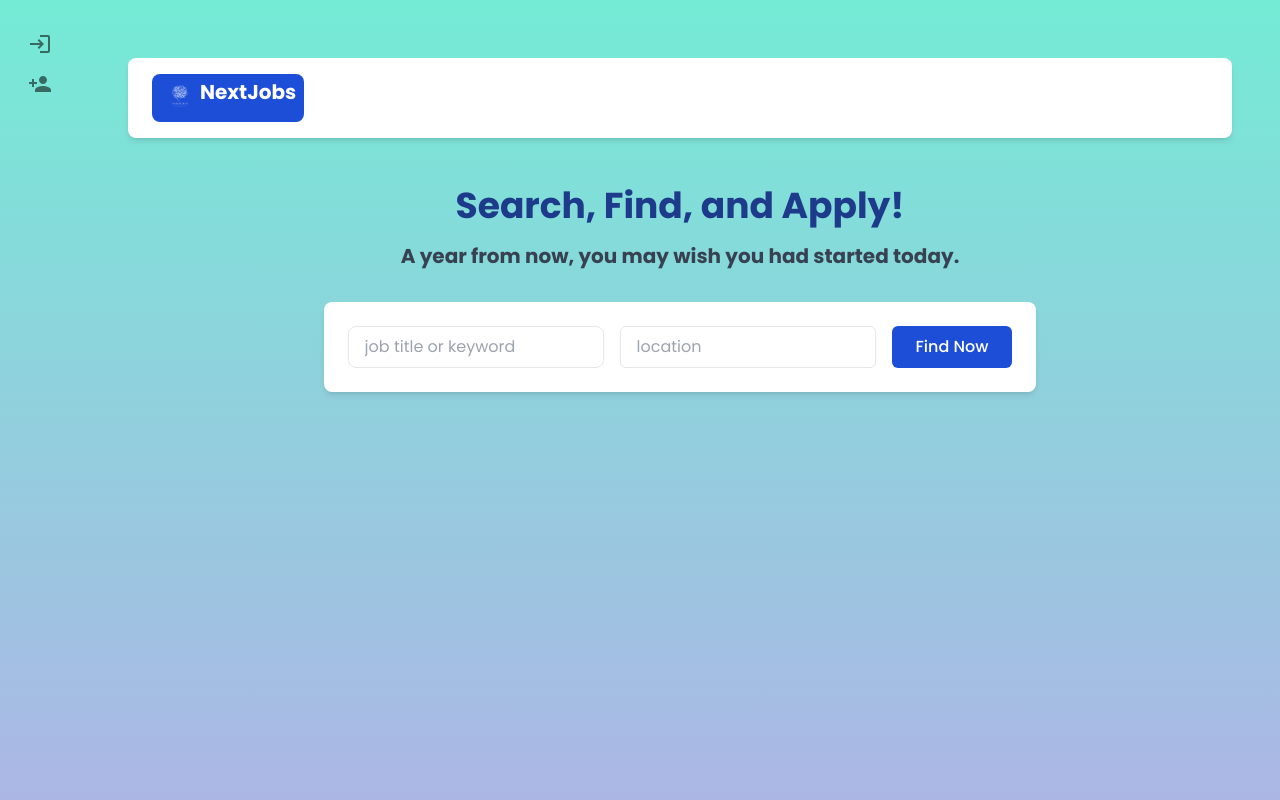
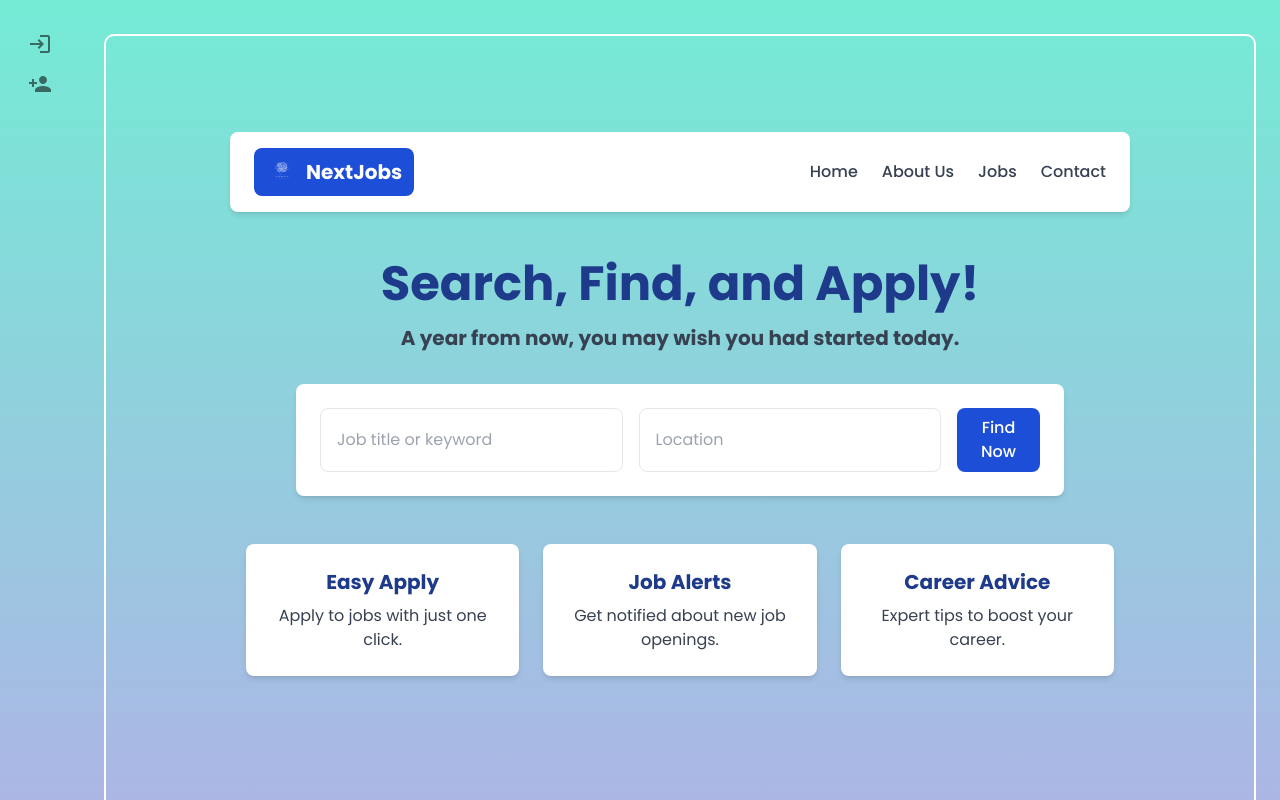
Before and after one commit to DHIRAJKumar09/Job-portal-frontend, a React (Create React App) app: page / in a window 1280 px wide. Built offline with nearby package versions, Linux system fonts and the light colour scheme.

Commit message:
integrate searchapply component in Demo page

```diff
--- a/src/Components/DemoPage/DemoPage.js
+++ b/src/Components/DemoPage/DemoPage.js
@@ -113,6 +113,7 @@ const YourApp = () => {
         background: "linear-gradient(to bottom, #74ebd5, #acb6e5)",
       }}
     >
+
       {/* Sidebar */}
       <Box
         sx={{
@@ -163,6 +164,8 @@ const YourApp = () => {
       </Box>
 
       {/* Main Content */}
+
+
       <Box
         sx={{
           flexGrow: 1,
@@ -177,24 +180,26 @@ const YourApp = () => {
           overflowY: "auto",
         }}
       >
-      <SearchAndApply/>
+
+
         {/* Hero Section */}
-        {/* <Box
+        <Box
           sx={{
             position: "relative",
             width: "100%",
-            height: "100%",
+            height: "100vh",
             display: "flex",
             justifyContent: "center",
             alignItems: "center",
             overflow: "hidden",
-            padding: "150px",
+            padding: "600px 100px 300px 100px",
 
             borderRadius: "10px",
             border: "2px solid white",
             mb: 5,
           }}
-        > */}
+        >
+        <SearchAndApply/>
           {/* Background Video */}
           {/* <video
             autoPlay
@@ -224,6 +229,7 @@ const YourApp = () => {
               fontFamily: "'Nunito', sans-serif",
             }}
           >
+
             <Typography
               variant="h4"
               sx={{
@@ -245,7 +251,7 @@ const YourApp = () => {
               {/* Join our platform to unlock exclusive career opportunities. */}
             </Typography>
           </Box>
-        {/* </Box> */}
+        </Box>
 
         {/* Explore Categories */}
 
--- a/src/Components/DemoPage/SearchAndApply.jsx
+++ b/src/Components/DemoPage/SearchAndApply.jsx
@@ -1,46 +1,74 @@
-import React from 'react'
-import logojob from '../../assets/Nextjoblogo.png'
+import React from 'react';
+import logojob from '../../assets/Nextjoblogo.png';
+
 const SearchAndApply = () => {
   return (
-    <div className='min-h-screen bg-transparent flex flex-col items-center p-6'>
-      <nav className='w-full flex justify-between items-center py-4 px-6 bg-white shadow-md rounded-lg'>
+    <div className='min-h-screen bg-transparent relative flex flex-col items-center p-6' style={{marginBottom:"16rem"}}>
+      {/* Navbar */}
+      <nav className='w-full max-w-7xl flex justify-between items-center py-4 px-6 bg-white shadow-md rounded-lg'>
         <div className='text-xl font-bold relative text-blue-700 flex items-center'>
-
-            <span className='bg-blue-700 text-white px-2 py-1 rounded-lg mr-2 flex justify-center align-center' >
-            <img src={logojob} className='w-12' style={{backgroundSize:"cover",width:"40px"}}/>
-            NextJobs
+          <span className='bg-blue-700 text-white px-3 py-2 rounded-lg flex items-center space-x-2'>
+            <img src={logojob} alt='NextJobs Logo' className='w-8 h-8' />
+            <span>NextJobs</span>
           </span>
         </div>
-        {/* <ul className='flex space-x-6 text-gray-700 font-medium'>
-            <li className='border-b-2 border-blue-700 pb-1'>Home</li>
-            <li>About Us</li>
-            <li>Job</li>
-            <li>Contact</li>
-        </ul> */}
+        <ul className='hidden md:flex space-x-6 text-gray-700 font-medium'>
+          <li className='hover:text-blue-700 cursor-pointer'>Home</li>
+          <li className='hover:text-blue-700 cursor-pointer'>About Us</li>
+          <li className='hover:text-blue-700 cursor-pointer'>Jobs</li>
+          <li className='hover:text-blue-700 cursor-pointer'>Contact</li>
+        </ul>
+        <button className='md:hidden text-blue-700 focus:outline-none'>
+          <svg className='w-6 h-6' fill='none' stroke='currentColor' viewBox='0 0 24 24'>
+            <path strokeLinecap='round' strokeLinejoin='round' strokeWidth='2' d='M4 6h16M4 12h16m-7 6h7' />
+          </svg>
+        </button>
       </nav>
-      {/* Hero section */}
-      <div className='text-center  mt-12'>
-        <h1 className='text-4xl font-bold text-blue-900 '>Search, Find, and Apply!</h1>
-        <p className='text-gray-700 mt-4 max-w-2xl text-xl font-semibold mx-auto'> A year from now, you may wish you had started today.
+
+      {/* Hero Section */}
+      <div className='text-center mt-12 max-w-4xl px-4'>
+        <h1 className='text-4xl md:text-5xl font-bold text-blue-900'>Search, Find, and Apply!</h1>
+        <p className='text-gray-700 mt-4 text-lg md:text-xl font-semibold'>
+          A year from now, you may wish you had started today.
         </p>
       </div>
-      {/* search box */}
-      <div className='bg-white shadow-md p-6 rounded-lg flex mt-8 space-x-4'>
+
+      {/* Search Box */}
+      <div className='bg-white shadow-md p-6 rounded-lg mt-8 w-full max-w-3xl'>
+        <div className='flex flex-col md:flex-row space-y-4 md:space-y-0 md:space-x-4'>
           <input
             type='text'
-        placeholder='job title or keyword'
-        className='border px-4 py-2 rounded-lg w-64 focus:outline-none focus:ring-2 focus:ring-blue-500'
+            placeholder='Job title or keyword'
+            className='border px-4 py-2 rounded-lg w-full focus:outline-none focus:ring-2 focus:ring-blue-500'
           />
           <input
             type='text'
-        placeholder='location'
-        className='border px-4 py-2 rounded-md w-64 focus:outline-none focus:ring-2 focus:ring-blue-500'
+            placeholder='Location'
+            className='border px-4 py-2 rounded-lg w-full focus:outline-none focus:ring-2 focus:ring-blue-500'
           />
-      <button className='bg-blue-700 text-white px-6 py-2 rounded-md font-medium hover:bg-blue-800'> Find Now</button>
+          <button className='bg-blue-700 text-white px-6 py-2 rounded-lg font-medium hover:bg-blue-800 transition duration-300'>
+            Find Now
+          </button>
+        </div>
       </div>
 
+      {/* Additional Features (Optional) */}
+      <div className='mt-12 grid grid-cols-1 md:grid-cols-3 gap-6  max-w-7xl w-full px-4'>
+        <div className='bg-white p-6 rounded-lg shadow-md text-center hover:shadow-lg transition-shadow duration-300'>
+          <h2 className='text-xl font-bold text-blue-900'>Easy Apply</h2>
+          <p className='text-gray-700 mt-2'>Apply to jobs with just one click.</p>
         </div>
-  )
-}
+        <div className='bg-white p-6 rounded-lg shadow-md text-center hover:shadow-lg transition-shadow duration-300'>
+          <h2 className='text-xl font-bold text-blue-900'>Job Alerts</h2>
+          <p className='text-gray-700 mt-2'>Get notified about new job openings.</p>
+        </div>
+        <div className='bg-white p-6 rounded-lg shadow-md text-center hover:shadow-lg transition-shadow duration-300'>
+          <h2 className='text-xl font-bold text-blue-900'>Career Advice</h2>
+          <p className='text-gray-700 mt-2'>Expert tips to boost your career.</p>
+        </div>
+      </div>
+    </div>
+  );
+};
 
-export default SearchAndApply
+export default SearchAndApply;
```
Lines whose indentation alone changed are shown as unchanged.
